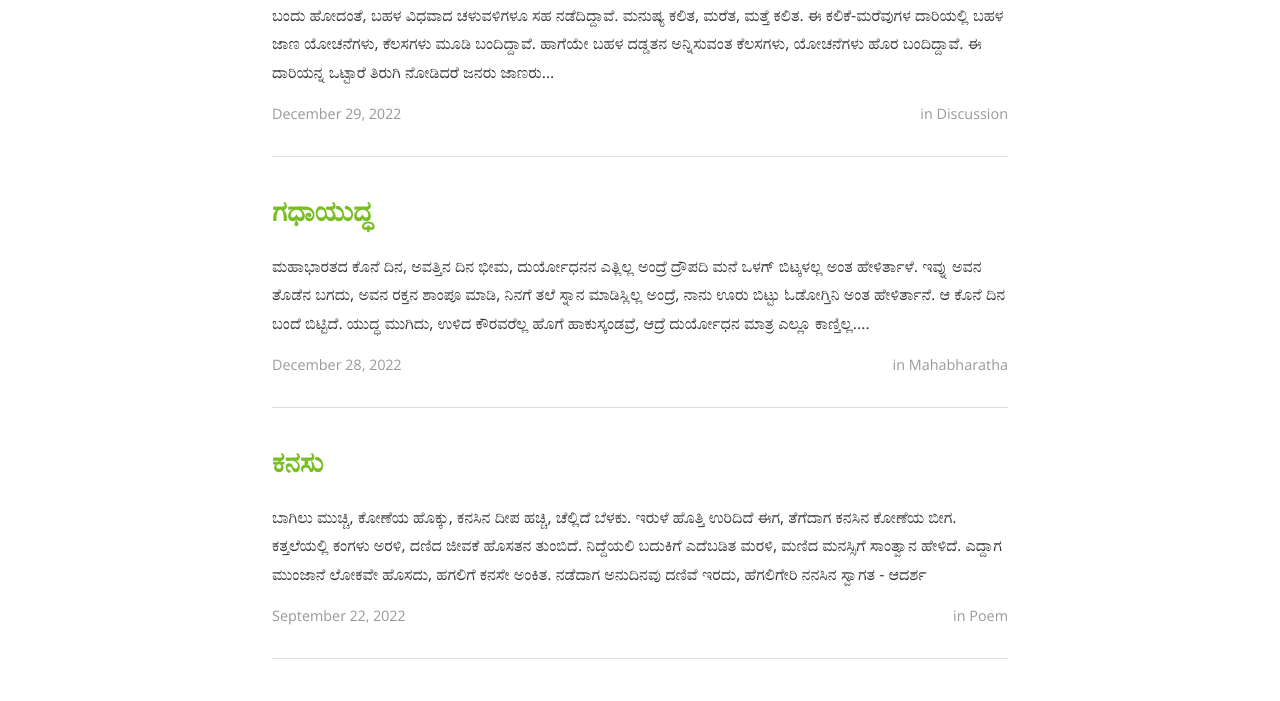
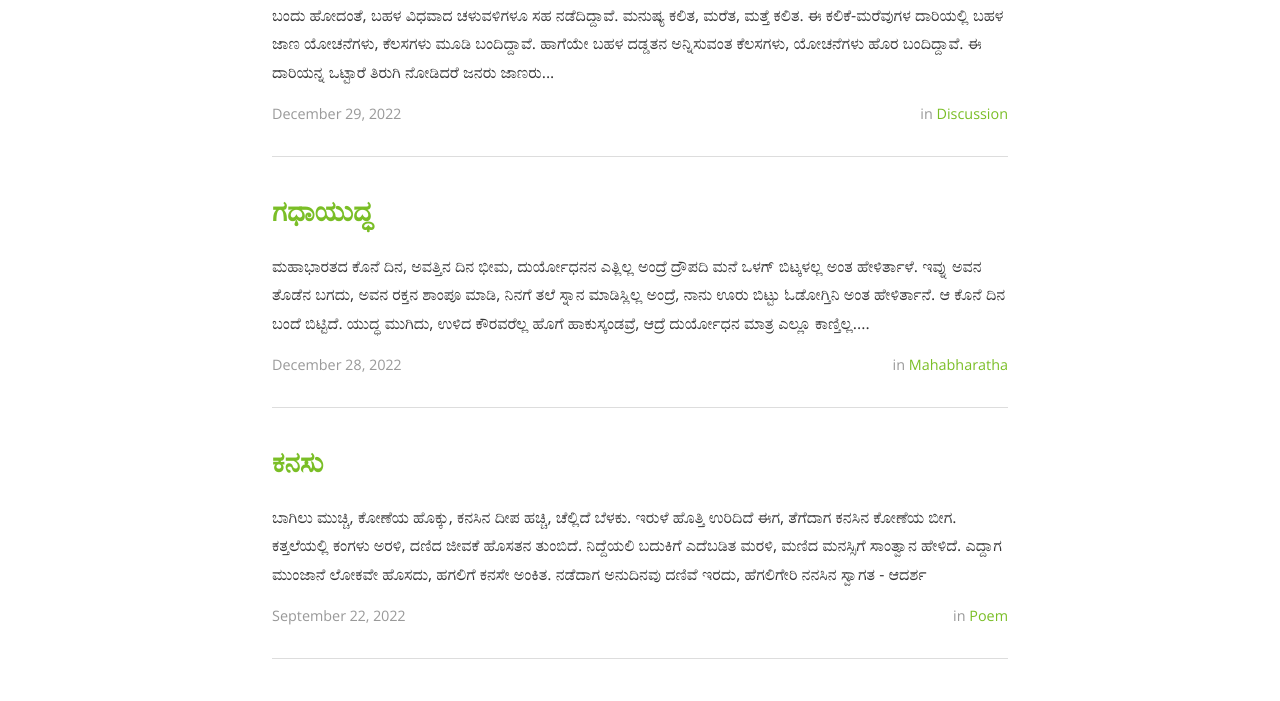
Before and after one commit to bencentra/centrarium, a Jekyll site: the page built from index.html, in a window 1280 px wide. Shown: the part 725-1426 px from the top of the page. Built offline with Jekyll 4.4.1, drawn with Linux system fonts in a browser that asks for light colours; nearby versions of some CDN libraries; the list of posts is cut into pages by our own code; a style sheet for code colours, icons or effects is not loaded.

Commit message:
ruby updates

```diff
--- a/Gemfile
+++ b/Gemfile
@@ -1,3 +1,5 @@
 source 'https://rubygems.org'
-gem "github-pages", group: :jekyll_plugins
 gem "jekyll"
+gem 'jekyll-archives'
+gem 'jekyll-sitemap'
+gem 'jekyll-paginate-v2'
--- a/index.html
+++ b/index.html
@@ -17,7 +19,7 @@
   {% for post in paginator.posts %}
   <li>
     <h2>
-      <a class="post-link" href="{{ post.url }}">{{ post.title }}</a>
+      <a class="post-link" href="{{ post.url | prepend: site.baseurl }}">{{ post.title }}</a>
     </h2>
     <section class="post-excerpt" itemprop="description">
       <p>{{ post.content | strip_html | truncatewords: 50 }}</p>
@@ -25,11 +27,11 @@
     <section class="post-meta">
       <div class="post-date">{{ post.date | date: "%B %-d, %Y" }}</div>
       <div class="post-categories">
-    	{% if post.categories %}in {% for cat in post.categories %}
+      {% if post.categories.size > 0 %}in {% for cat in post.categories %}
         {% if site.jekyll-archives %}
-    		<a href="{{ site.baseurl }}category/{{ cat }}">{{ cat | capitalize }}</a>{% if forloop.last == false %}, {% endif %}
+        <a href="{{ site.baseurl }}/category/{{ cat }}">{{ cat | capitalize }}</a>{% if forloop.last == false %}, {% endif %}
         {% else %}
-    	  <span>{{ cat | capitalize }}</span>{% if forloop.last == false %}, {% endif %}
+        <a href="{{ site.baseurl }}/posts/#{{ cat }}">{{ cat | capitalize }}</a>{% if forloop.last == false %}, {% endif %}
         {% endif %}
       {% endfor %}{% endif %}
       </div>
@@ -45,14 +47,14 @@
 	<p>
     {% if paginator.previous_page %}
 			{% if paginator.page == 2 %}
-			<a class="newer-posts" href="{% if site.baseurl %}{{ site.baseurl }}{% endif %}/">
+			<a class="newer-posts" href="{{ site.baseurl }}{{ paginator.previous_page_path }}">
         <span class="fa-stack fa-lg">
           <i class="fa fa-square fa-stack-2x"></i>
           <i class="fa fa-angle-double-left fa-stack-1x fa-inverse"></i>
         </span>
       </a>
 			{% else %}
-			<a class="newer-posts" href="{{ site.baseurl }}/page{{paginator.previous_page}}">
+			<a class="newer-posts" href="{{ site.baseurl }}{{ paginator.next_page_path }}">
 				<span class="fa-stack fa-lg">
 					<i class="fa fa-square fa-stack-2x"></i>
 					<i class="fa fa-angle-double-left fa-stack-1x fa-inverse"></i>
@@ -67,7 +69,7 @@
 		{% endif %}
 		<span class="page-number">Page {{ paginator.page }} of {{ paginator.total_pages }}</span>
 		{% if paginator.next_page %}
-		<a class="newer-posts" href="{{ site.baseurl }}/page{{paginator.next_page}}">
+		<a class="newer-posts" href="{{ site.baseurl }}{{ paginator.next_page_path }}">
       <span class="fa-stack fa-lg">
         <i class="fa fa-square fa-stack-2x"></i>
         <i class="fa fa-angle-double-right fa-stack-1x fa-inverse"></i>
```
Also changed, not shown: other parts of index.html (+2 -0 lines), 1 other file. Lines whose indentation alone changed are shown as unchanged.
